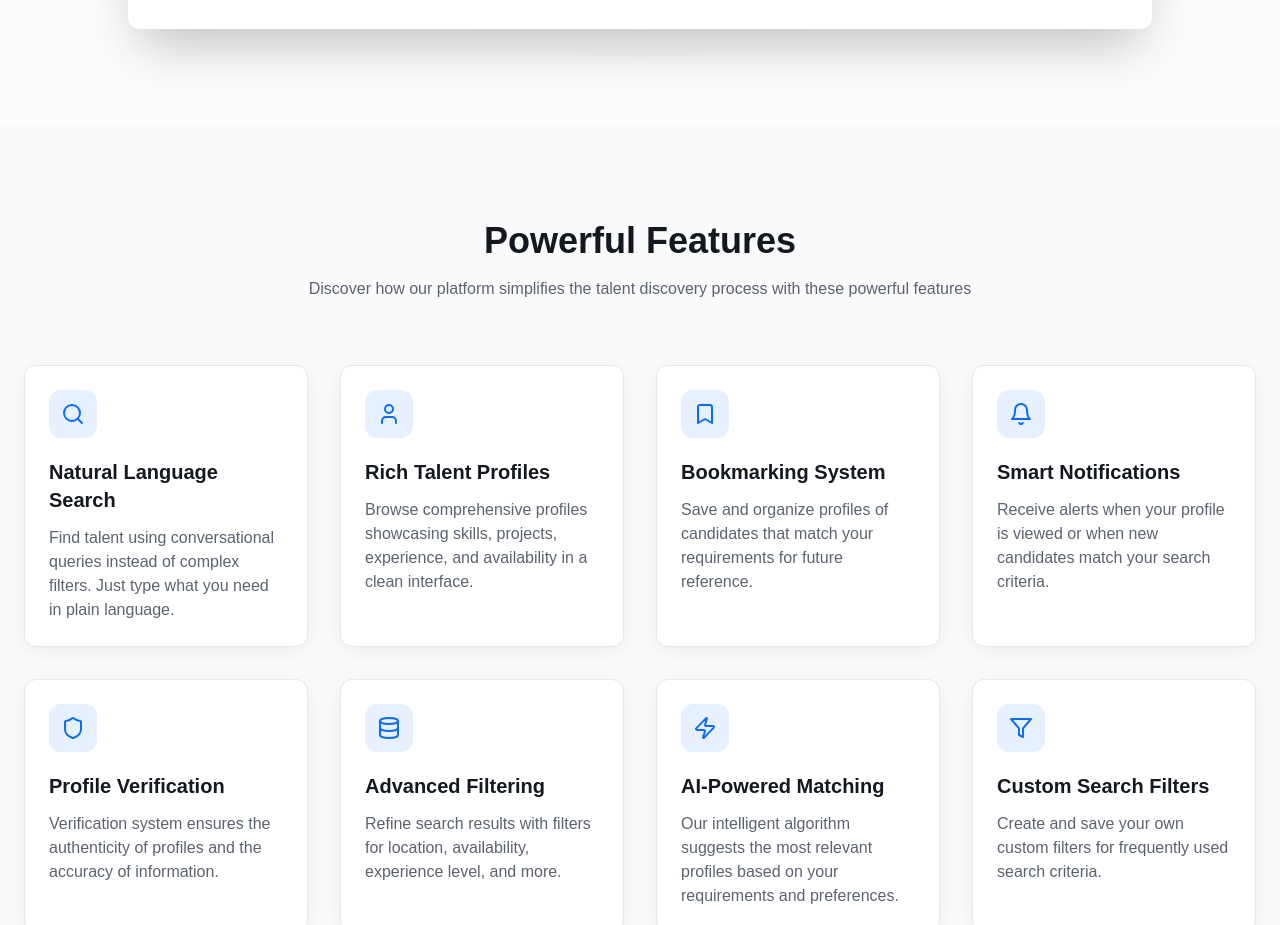
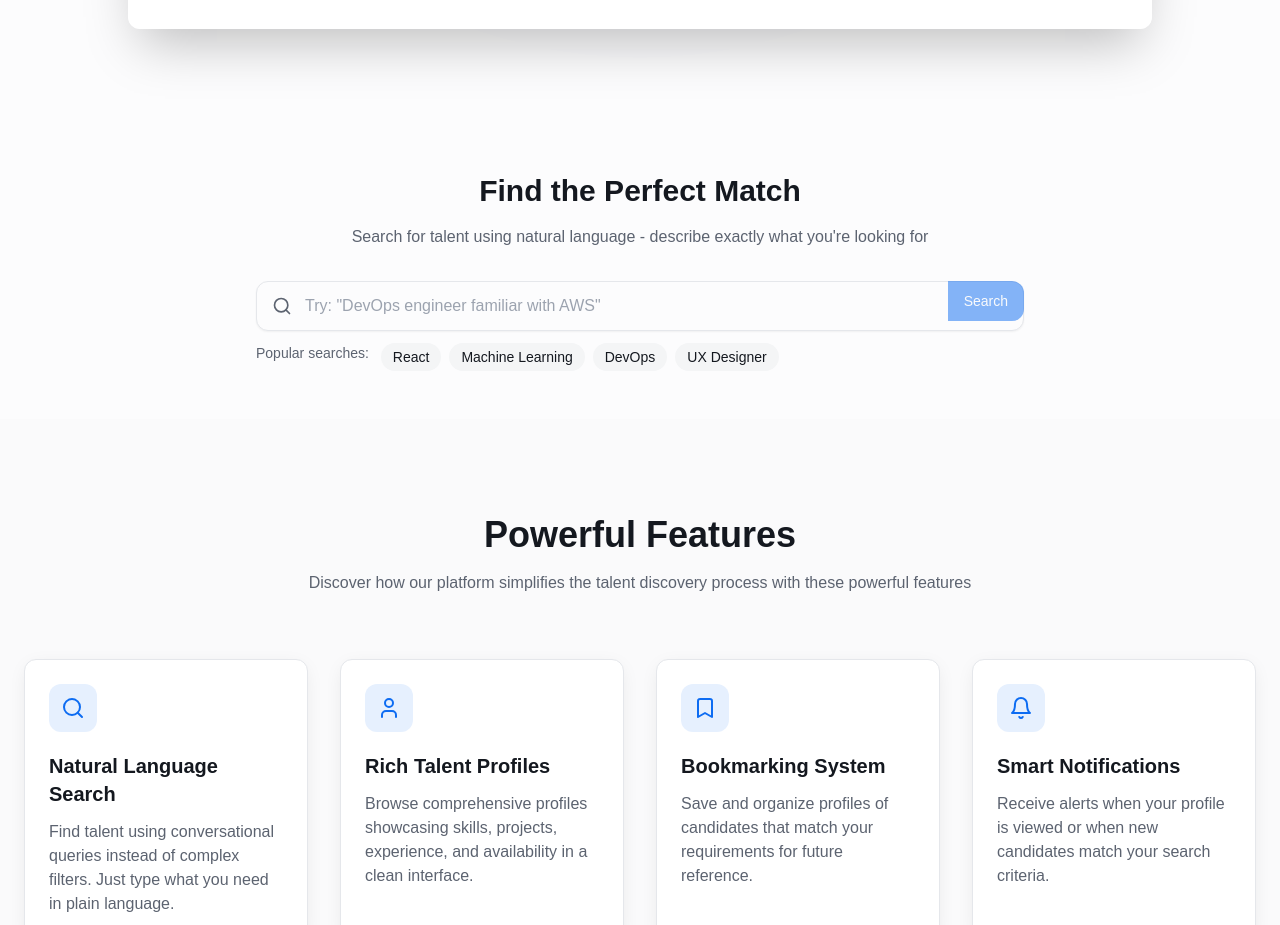
Before and after one commit to GauravParwani15/talent-filter, a React (Vite) app: page / in a window 1280 px wide. Shown: the part 1080-2005 px from the top of the page. Built offline with nearby package versions, Linux system fonts and the light colour scheme.

Commit message:
Make search bar usable input
The search bar component in the index page is now a usable input field, and the pills below it are clickable buttons.

```diff
--- a/src/components/SearchBar.tsx
+++ b/src/components/SearchBar.tsx
@@ -45,7 +45,7 @@ const SearchBar = ({ onSearch, initialQuery = "", isLoading = false }: SearchBar
             value={query}
             onChange={(e) => setQuery(e.target.value)}
             placeholder={`Try: "${randomPlaceholder}"`}
-            className="block w-full py-3 pl-12 pr-20 text-base rounded-xl border-input bg-background shadow-sm focus-visible:outline-none focus-visible:ring-1 focus-visible:ring-ring"
+            className="block w-full py-3 pl-12 pr-20 text-base rounded-xl border border-input bg-background shadow-sm focus-visible:outline-none focus-visible:ring-1 focus-visible:ring-ring"
             disabled={isLoading}
           />
 
@@ -86,7 +86,7 @@ const SearchBar = ({ onSearch, initialQuery = "", isLoading = false }: SearchBar
               onSearch(term);
             }}
             disabled={isLoading}
-            className="text-sm px-3 py-1 rounded-full bg-secondary text-foreground hover:bg-primary/10 transition-colors"
+            className="text-sm px-3 py-1 rounded-full bg-secondary text-secondary-foreground hover:bg-primary/10 transition-colors cursor-pointer"
           >
             {term}
           </button>
--- a/src/pages/Index.tsx
+++ b/src/pages/Index.tsx
@@ -1,14 +1,41 @@
+
 import Hero from "@/components/Hero";
 import Features from "@/components/Features";
+import SearchBar from "@/components/SearchBar";
 import { ArrowRight } from "lucide-react";
 import { Button } from "@/components/ui/button";
 import { Link } from "react-router-dom";
+import { useState } from "react";
+import { useNavigate } from "react-router-dom";
 
 const Index = () => {
+  const [searchQuery, setSearchQuery] = useState("");
+  const navigate = useNavigate();
+
+  const handleSearch = (query: string) => {
+    setSearchQuery(query);
+    navigate(`/profiles?search=${encodeURIComponent(query)}`);
+  };
+
   return (
     <div>
       <main>
         <Hero />
+
+        {/* Search Section */}
+        <section className="py-12 px-4">
+          <div className="container mx-auto">
+            <div className="max-w-3xl mx-auto text-center mb-8">
+              <h2 className="text-3xl font-bold mb-4">Find the Perfect Match</h2>
+              <p className="text-muted-foreground">
+                Search for talent using natural language - describe exactly what you're looking for
+              </p>
+            </div>
+
+            <SearchBar onSearch={handleSearch} />
+          </div>
+        </section>
+
         <Features />
 
         {/* How It Works Section */}
```
